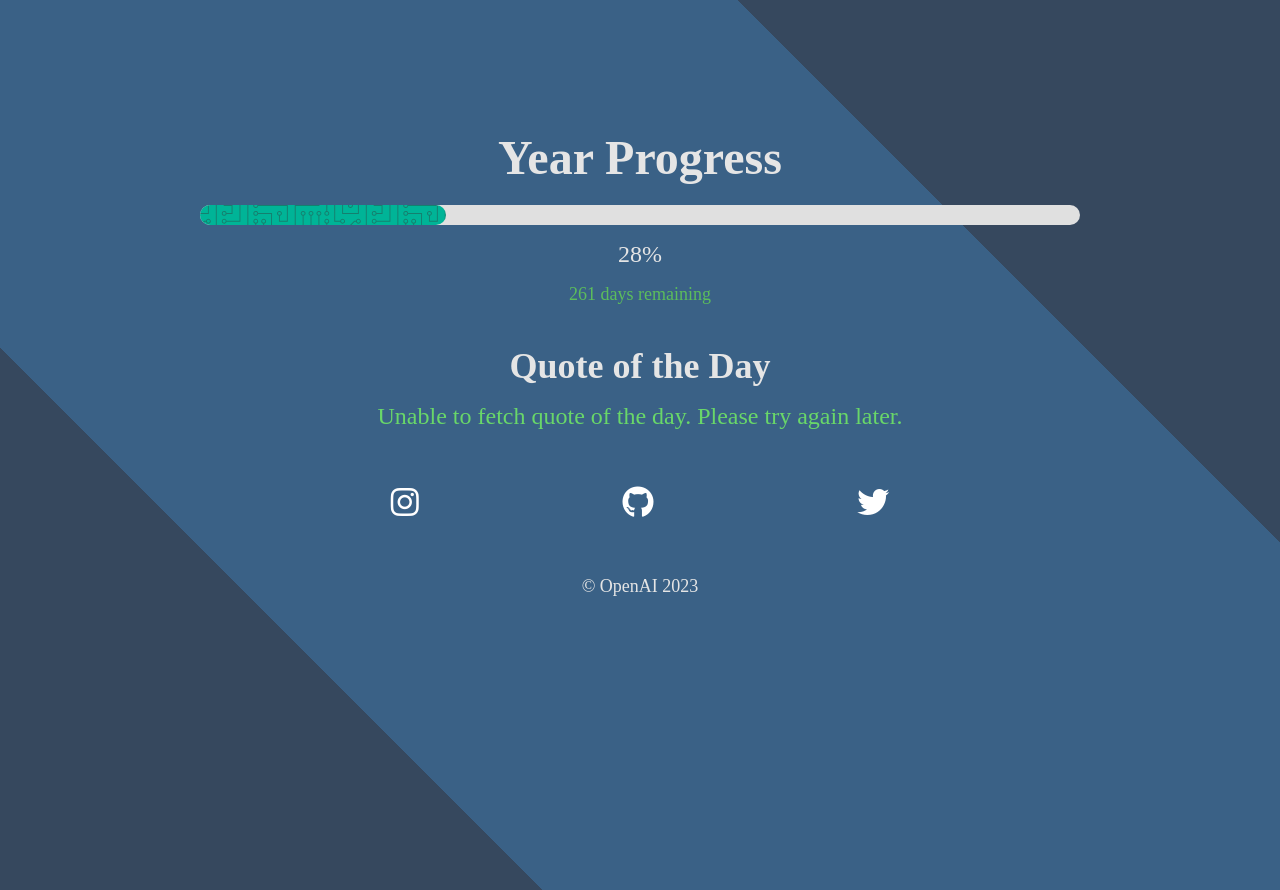
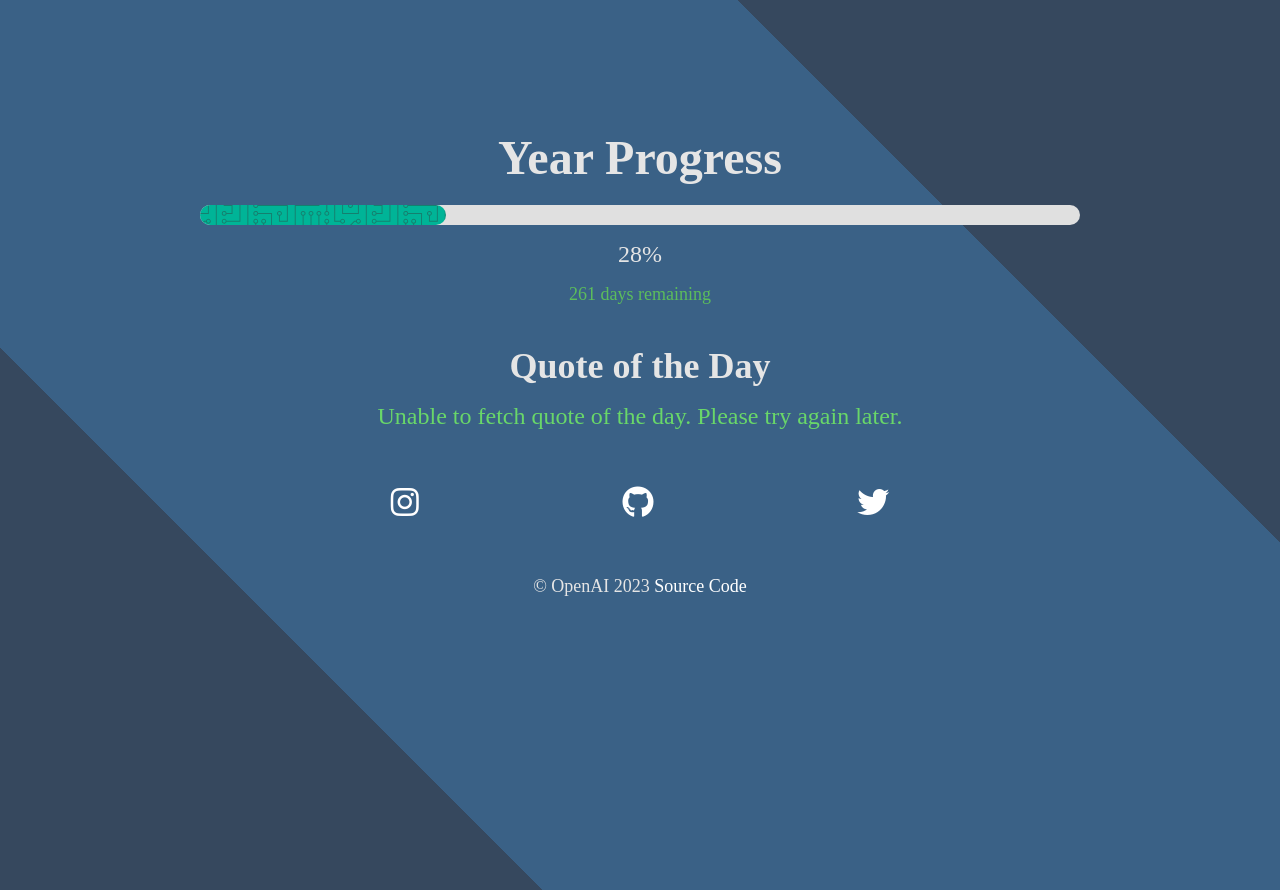
Before and after one commit to diyor1602/Year-Progress, a plain HTML site: page yearprogress/index.html in a window 1280 px wide. Drawn offline with Linux system fonts and the light colour scheme; no server answers.

Commit message:
Update index.html
add source code link

```diff
--- a/yearprogress/index.html
+++ b/yearprogress/index.html
@@ -29,6 +29,9 @@
         </footer>
         <div class="contact">
             © OpenAI 2023
+            <span>
+                <a href="https://github.com/diyor1602/Year-Progress" target="_blank" class="sourceCode">Source Code</a>
+            </span>
         </div>
     </div>
     <script src="https://kit.fontawesome.com/c87511c75b.js" crossorigin="anonymous"></script>
```
